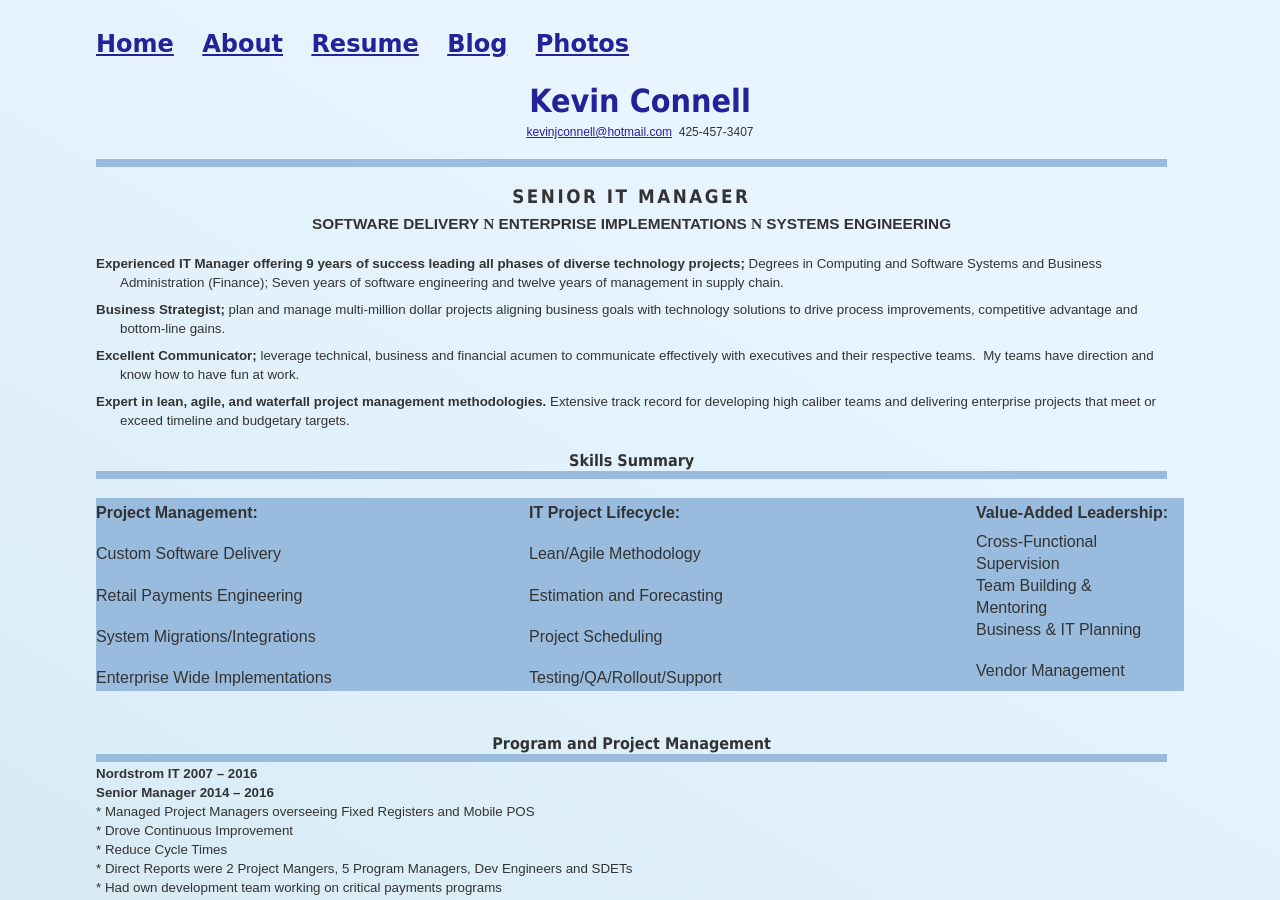
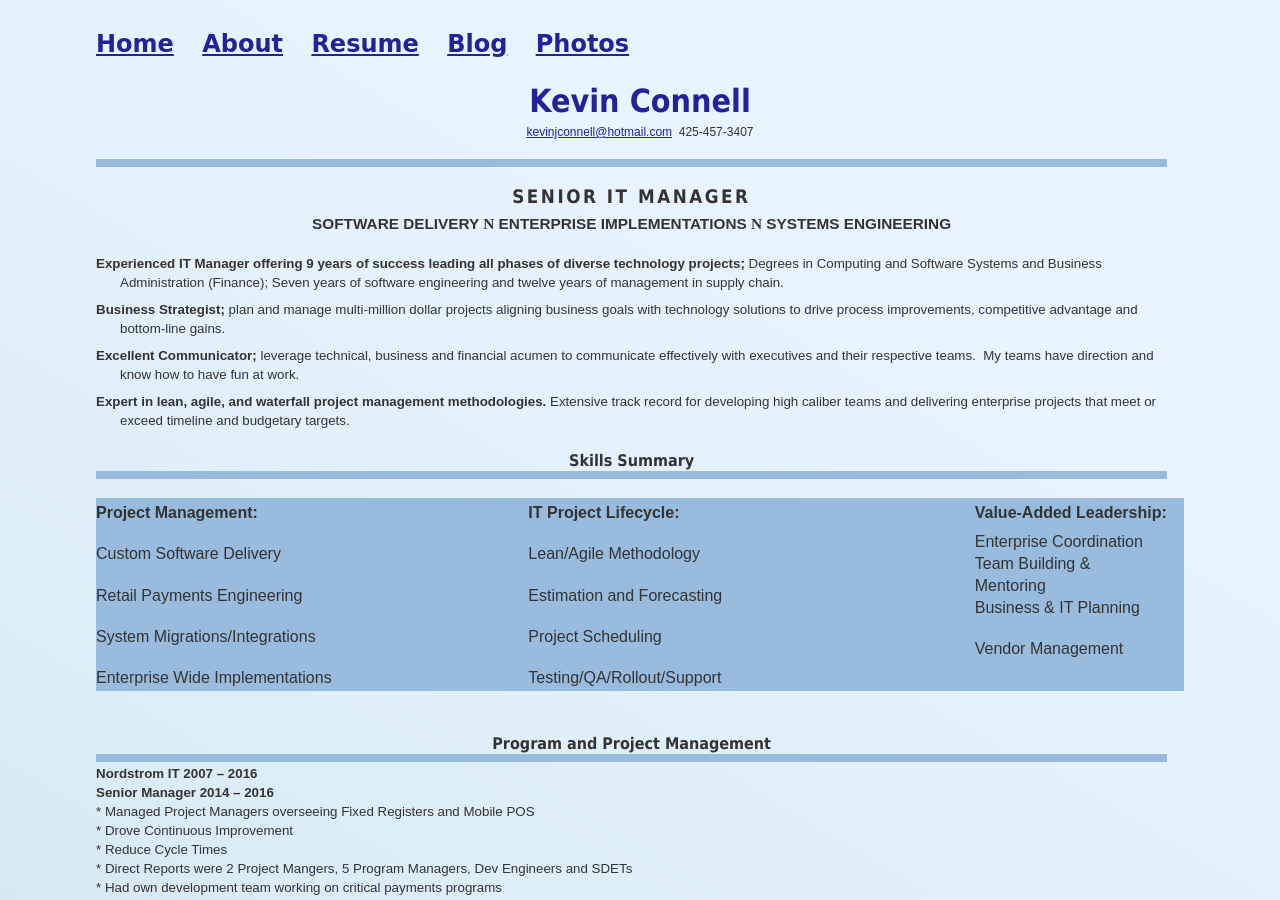
Before and after one commit to mo4dawg/mo4dawg.github.io, a Jekyll site: the page built from CV/index.html, in a window 1280 px wide and 900 px high. Built offline with Jekyll 4.4.1, drawn with Linux system fonts in a browser that asks for light colours.

Commit message:
Update index.html

```diff
--- a/CV/index.html
+++ b/CV/index.html
@@ -504,7 +504,7 @@ mso-fareast-font-family:"Times New Roman"'><o:p>&nbsp;</o:p></span></span></p>
   <p class=MyZoomClass style='margin-top:0in;margin-right:12.6pt;margin-bottom:
   0in;margin-left:0in;margin-bottom:.0001pt;line-height:normal'><span
   style='mso-bookmark:top'><span style='font-size:10.0pt;font-family:"Arial","sans-serif";
-  mso-fareast-font-family:"Times New Roman"'>Cross-Functional Supervision<o:p></o:p></span></span></p>
+  mso-fareast-font-family:"Times New Roman"'>Enterprise Coordination<o:p></o:p></span></span></p>
   <p class=MyZoomClass style='margin-top:0in;margin-right:12.6pt;margin-bottom:
   0in;margin-left:0in;margin-bottom:.0001pt;line-height:normal'><span
   style='mso-bookmark:top'><span style='font-size:10.0pt;font-family:"Arial","sans-serif";
```
